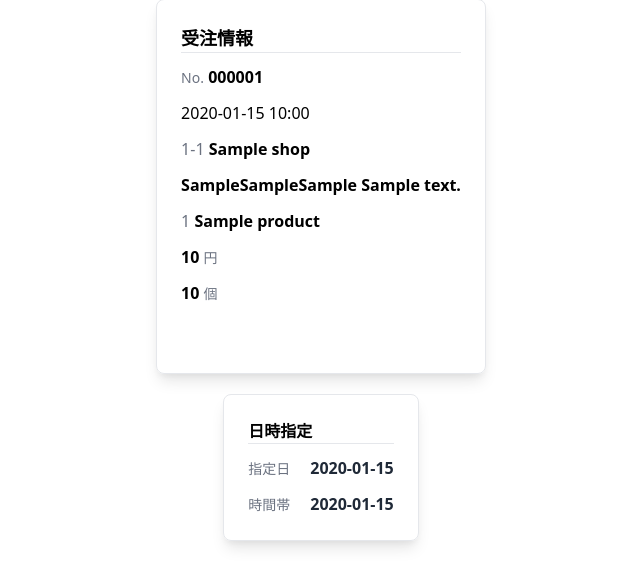
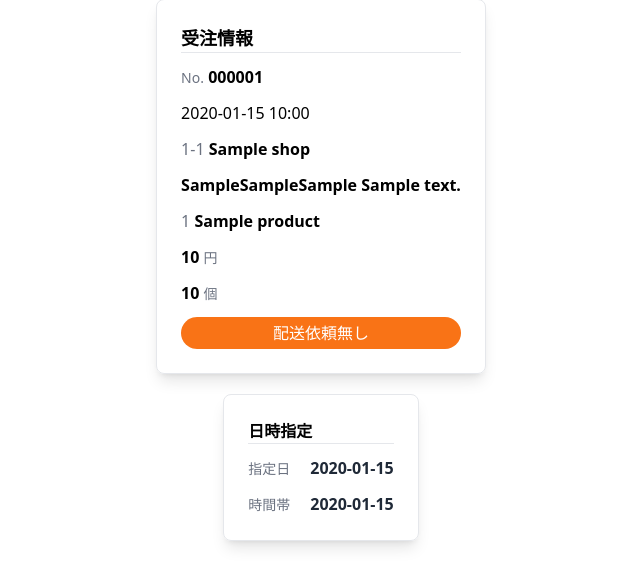
Before and after one commit to hayamakazuyuki/fas, a Flask app: page /order/1 in a window 1280 px wide. Shown: the part 122-709 px from the top of the page, without its empty margins (319-959 px from the left). Run offline with Flask 2, Linux system fonts and the light colour scheme; a user stored in the database is signed in; tables that the repository leaves empty hold one stand-in row (values such as "Sample post"); some libraries are stand-ins or nearby versions.

Commit message:
updated: order register

```diff
--- a/flask/app/templates/delivery/index.html
+++ b/flask/app/templates/delivery/index.html
@@ -4,7 +4,7 @@
 
 <!-- alert goes here -->
 {% include "_flashing.html" -%}
-<div class="container max-w-4xl mx-auto mt-5">
+<div class="container max-w-3xl mx-auto mt-5">
 
     <p class="font-bold text-lg mb-5">配送関連依頼の一覧</p>
         <table class="table-auto w-full my-5 text-sm">
--- a/flask/app/templates/index.html
+++ b/flask/app/templates/index.html
@@ -62,7 +62,7 @@
                 <td class="text-right">{{ order.qty }}</td>
                 <td class="text-center">
                 {% if order.delivery_check == 1 %}
-                    <span class="bg-orange-500 text-white rounded-full px-1 py-2">なし</span>
+                    <span class="rounded-full p-1 bg-orange-500 text-white text-xs font-bold">なし</span>
                 {% endif %}
                 </td>
             </tr>
--- a/flask/app/templates/layout.html
+++ b/flask/app/templates/layout.html
@@ -6,7 +6,8 @@
     <meta http-equiv="X-UA-Compatible" content="ie=edge">
 
     <!-- tailwind css cdn -->
-    <link href="https://unpkg.com/tailwindcss@^2/dist/tailwind.min.css" rel="stylesheet">
+    <script src="https://cdn.tailwindcss.com"></script>
+    <!-- <link href="https://unpkg.com/tailwindcss@^2/dist/tailwind.min.css" rel="stylesheet"> -->
 
     <link rel="shortcut icon" href="{{ url_for('static', filename='img/fas_favicon.ico') }}">
     <link rel="apple-touch-icon" sizes="180x180" href="{{ url_for('static', filename='img/apple-touch-icon180x180.png')}}">
--- a/flask/app/templates/order/order-detail.html
+++ b/flask/app/templates/order/order-detail.html
@@ -25,12 +25,13 @@
                     <span class="text-sm font-normal text-gray-500">円</span>
                 </p>
                 <p class="font-bold my-3">{{ order.qty }} <span class="text-sm font-normal text-gray-500">個</span></p>
-                <p class="bg-orange-500 text-white py-1 px-4 rounded-full">
-                    {% if order.delivery_check == 1 %}配送依頼無し{% endif %}
-                </p>
+
+                {% if order.delivery_check == 1 %}
+                <p class="bg-orange-500 text-white py-1 px-4 rounded-full text-center">配送依頼無し</p>
+                {% endif %}
 
                 {% if order.exported is none %}
-                <div class="flex justify-between">
+                <div class="my-3 flex justify-between">
                     <p class="px-3 py-1 text-blue-500 hover:text-blue-800 hover:underline">
                         <a href="/order/{{ order.id }}?mode=edit">編集</a>
                     </p>
```
